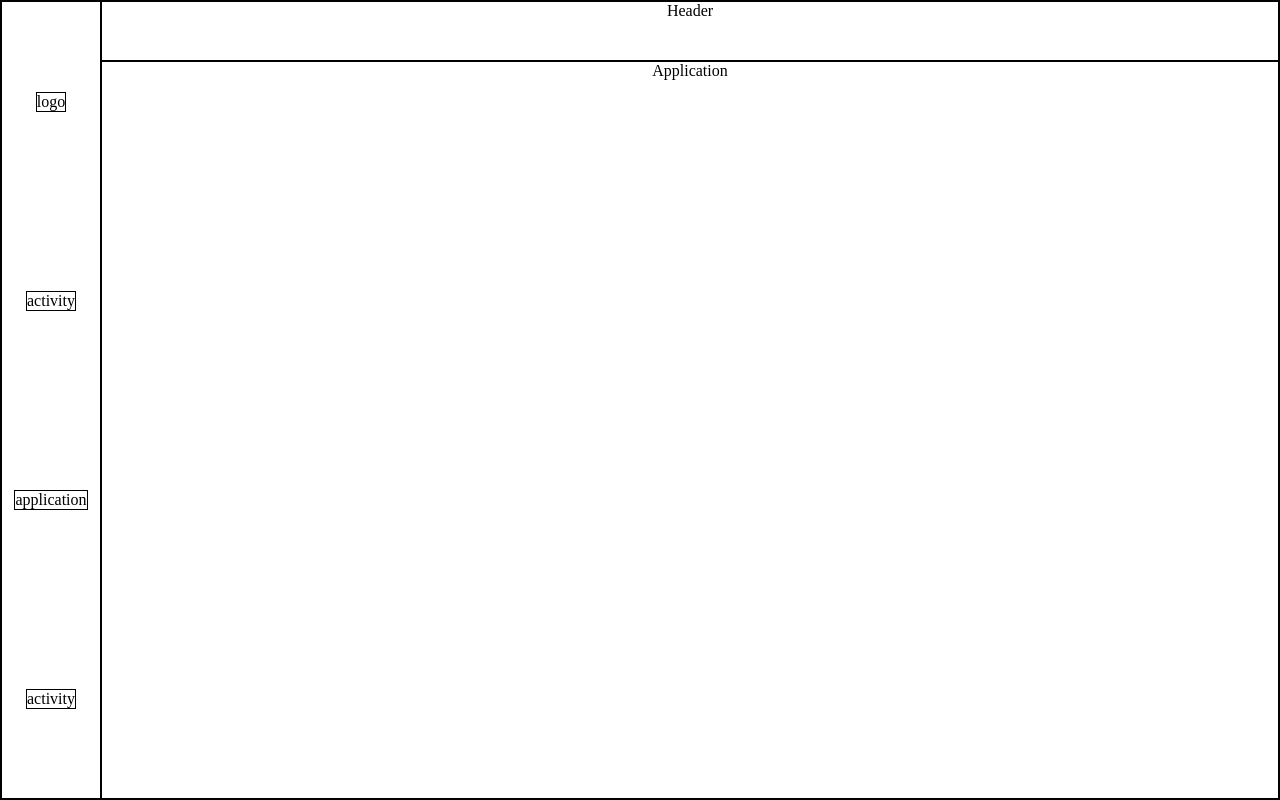
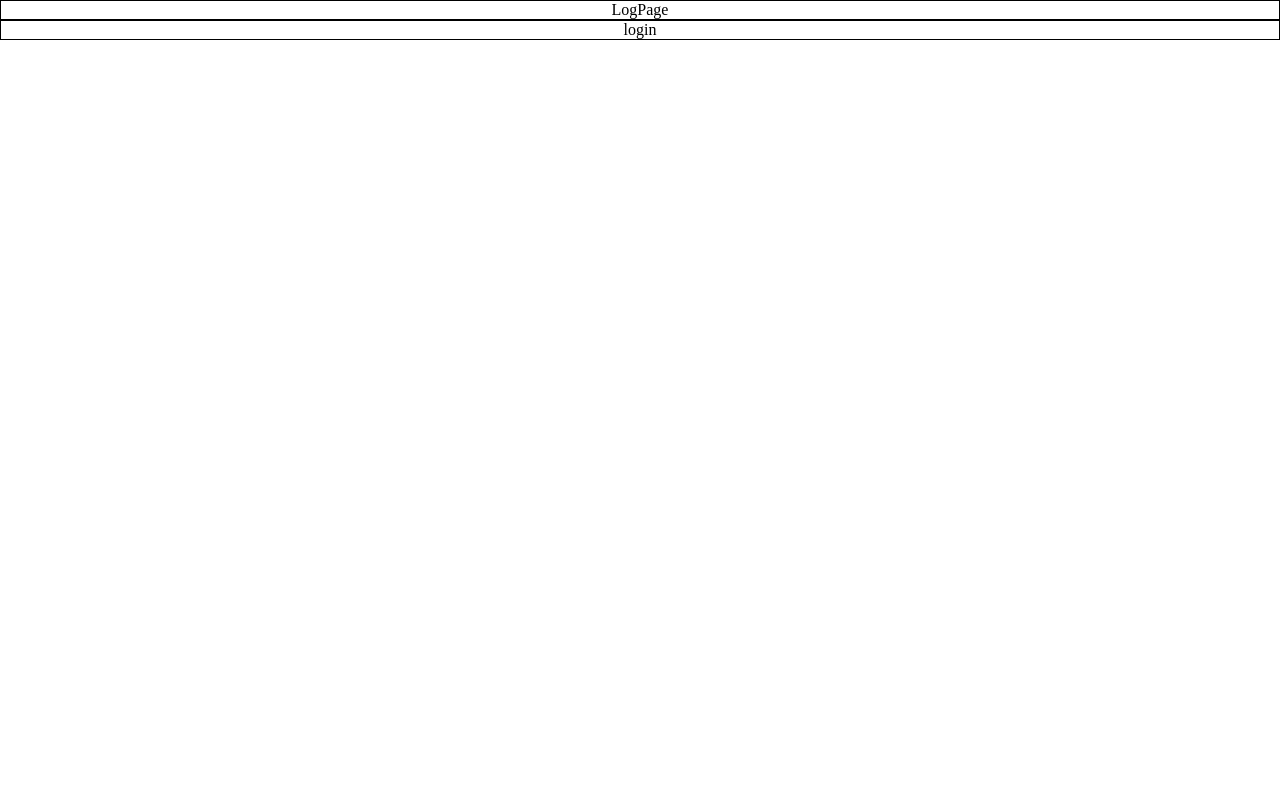
Before and after one commit to percycrn/imanager, a React (Create React App) app: page /application in a window 1280 px wide. Built offline with nearby package versions, Linux system fonts and the light colour scheme.

Commit message:
done:忘记改了啥了 next:

```diff
--- a/package.json
+++ b/package.json
@@ -3,6 +3,8 @@
   "version": "0.1.0",
   "private": true,
   "dependencies": {
+    "mobx": "^4.2.1",
+    "mobx-react": "^5.1.2",
     "react": "^16.3.2",
     "react-dom": "^16.3.2",
     "react-router-dom": "^4.2.2",
--- a/src/App.js
+++ b/src/App.js
@@ -1,12 +1,20 @@
 import React, { Component } from "react";
-import styled from "styled-components";
 import MainPage from "./components/MainPage";
-import { Route } from "react-router-dom";
-
+import LogPage from "./components/LogPage";
+import { Provider } from "./store";
 
 class App extends Component {
+  state = {
+    logged: false
+  };
+  log = () => this.setState(state => ({ logged: true }));
+
   render() {
-    return <Route path="/" component={MainPage}/>;
+    return (
+      <Provider value={this.log}>
+        {this.state.logged ? <MainPage /> : <LogPage />}
+      </Provider>
+    );
   }
 }
 
--- a/src/components/LogPage.js
+++ b/src/components/LogPage.js
@@ -1,12 +1,26 @@
-import React, { Component } from 'react';
+import React, { Component } from "react";
+import {Consumer}from "../store"
+
 
 class LogPage extends Component {
+
   render() {
     return (
-      <div>
-        LogPage
-      </div>
+      <Consumer>
+        {(v) =>(
+          <React.Fragment>
+          <div>LogPage</div>
+          <div onClick={()=>this.login(v)}>login</div>
+          </React.Fragment>
+
+        )}
+
+      </Consumer>
     );
+  }
+
+  login(callback){
+    callback()
   }
 }
 
--- a/src/components/MainPage.js
+++ b/src/components/MainPage.js
@@ -6,36 +6,15 @@ import Account from "./Account";
 import Application from "./Application";
 
 class MainPage extends Component {
-  constructor(props) {
-    super(props);
-  }
   render() {
     return (
       <Wrapper>
         <Header>Header</Header>
         <SideBar>
           <div>logo</div>
-          <div
-            onClick={() => {
-              this.jump("/activity");
-            }}
-          >
-            activity
-          </div>
-          <div
-            onClick={() => {
-              this.jump("/application");
-            }}
-          >
-            application
-          </div>
-          <div
-            onClick={() => {
-              this.jump("/activity");
-            }}
-          >
-            activity
-          </div>
+          <div onClick={() => this.jump("/activity")}>activity</div>
+          <div onClick={() => this.jump("/application")}>application</div>
+          <div onClick={() => this.jump("/account")}>account</div>
         </SideBar>
         <Display>
           <Route path="/activity" component={Activity} Activity />
--- a/src/index.js
+++ b/src/index.js
@@ -4,6 +4,7 @@ import App from "./App";
 import "./App.css";
 import { BrowserRouter } from "react-router-dom";
 import registerServiceWorker from "./registerServiceWorker";
+
 
 ReactDOM.render(
   <BrowserRouter>
--- /dev/null
+++ b/src/store.js
@@ -0,0 +1,3 @@
+import React from "react"
+
+export const {Provider,Consumer} = React.createContext()
```
Also changed, not shown: 1 other file (tests, documents, lock files or other folders).
